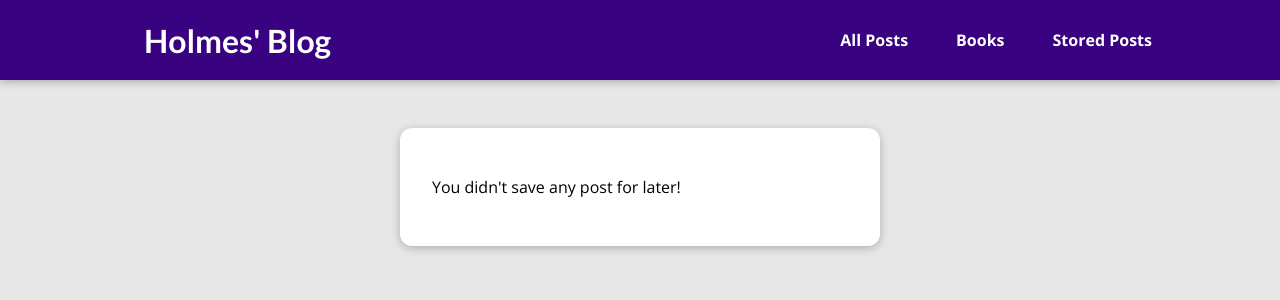
After one commit to omar-aljalam/django-blog, a Django app: page /read-later in a window 1280 px wide. The commit adds this page. Shown: the top 300 px of the page. Run offline with Django 5.2, Linux system fonts and the light colour scheme.

Commit message:
Sessions & Read Later List

```diff
--- /dev/null
+++ b/blog/static/blog/stored-posts.css
@@ -0,0 +1,35 @@
+
+#stored-posts {
+  margin: 8rem auto 3rem auto;
+  padding: 2rem;
+  border-radius: 12px;
+  box-shadow: 0 2px 8px rgba(0, 0, 0, 0.25);
+  background-color: white;
+  width: 90%;
+  max-width: 30rem;
+}
+
+#stored-posts ul {
+  list-style: none;
+  margin: 0;
+  padding: 0;
+}
+
+#stored-posts li {
+  margin: 1rem 0;
+}
+
+#stored-posts a {
+  display: block;
+  padding: 1rem;
+  width: 100%;
+  text-decoration: none;
+  border: 1px solid #ccc;
+  color: #1b1b1b;
+  font-weight: bold;
+}
+
+#stored-posts a:hover,
+#stored-posts a:active {
+  background-color: #ccc;
+}
--- /dev/null
+++ b/blog/templates/blog/stored-posts.html
@@ -0,0 +1,25 @@
+{% extends "base.html" %}
+{% load static %}
+
+{% block title %}
+    My Stored Posts
+{% endblock title %}
+
+{% block css_files %}
+    <link rel="stylesheet" href="{% static "blog/stored-posts.css" %}">
+{% endblock css_files %}
+
+{% block content %}
+    <section id="stored-posts">
+        {% if not has_posts %}
+        <p>You didn't save any post for later!</p>
+        {% endif %}
+        <ul>
+            {% for post in posts  %}
+                <li>
+                    <a href="{% url "post-detail-page" post.slug %}">{{ post.title }}</a>
+                </li>
+            {% endfor %}
+        </ul>
+    </section>
+{% endblock content %}
--- a/blog/urls.py
+++ b/blog/urls.py
@@ -4,5 +4,6 @@ from . import views
 urlpatterns = [
     path("", views.IndexView.as_view(), name="index-page"),
     path("posts", views.PostsView.as_view(), name="posts-page"),
-    path("posts/<slug:slug>", views.PostDetailView.as_view(), name="post-detail-page")
+    path("posts/<slug:slug>", views.PostDetailView.as_view(), name="post-detail-page"),
+    path("read-later", views.ReadLaterView.as_view(), name="read-later")
 ]
--- a/blog/views.py
+++ b/blog/views.py
@@ -26,13 +26,21 @@ class PostsView(ListView):
     ordering = ["-date"]
 
 class PostDetailView(View):
+    def is_stored_posts(self, request, post_id):
+        stored_posts =  request.session.get("stored-posts")
+        if stored_posts is not None:
+            is_saved_for_later = post_id in stored_posts
+        else:
+            is_saved_for_later = False
+        return is_saved_for_later
     def get(self, request, slug):
         post = Post.objects.get(slug=slug)
         context = {
             "post": post,
             "tags": post.tags.all(),
             "comment_form": CommentForm(),
-            "comments": post.comments.all().order_by("-id")
+            "comments": post.comments.all().order_by("-id"),
+            "saved_for_later": self.is_stored_posts(request, post.id)
         }
         return render(request, "blog/post-detail.html", context)
 
@@ -50,6 +58,36 @@ class PostDetailView(View):
             "post": post,
             "tags": post.tags.all(),
             "comment_form": comment_form,
-            "comments": post.comments.all().order_by("-id")
+            "comments": post.comments.all().order_by("-id"),
+            "saved_for_later": self.is_stored_posts(request, post.id)
         }
         return render(request, "blog/post-detail.html", context)
+
+class ReadLaterView(View):
+    def get(self, request):
+        stored_posts =  request.session.get("stored-posts")
+        context = {}
+        if stored_posts is None or len(stored_posts)==0:
+            context["posts"] = []
+            context["has_posts"] = False
+        else:
+            posts = Post.objects.filter(id__in=stored_posts)
+            context["posts"] = posts
+            context["has_posts"] = True
+
+        return render(request, "blog/stored-posts.html", context)
+
+    def post(self, request):
+        stored_posts =  request.session.get("stored-posts")
+
+        if stored_posts is None:
+            stored_posts = []
+        post_id = int(request.POST["post_id"])
+
+        if  post_id not in stored_posts:
+            stored_posts.append(post_id)
+        else:
+            stored_posts.remove(post_id)
+
+        request.session["stored-posts"] = stored_posts
+        return HttpResponseRedirect("/")
--- a/static/style.css
+++ b/static/style.css
@@ -41,7 +41,7 @@ h3 {
   text-decoration: none;
   color: white;
   font-weight: bold;
-  margin-left: 1.5rem;
+  margin-left: 1rem;
 }
 
 #main-navigation a:hover,
--- a/templates/base.html
+++ b/templates/base.html
@@ -16,6 +16,7 @@
         <nav>
             <a href="{% url "posts-page" %}">All Posts</a>
             <a href="{% url "books-index-page" %}">Books</a>
+            <a href="{% url "read-later" %}">Stored Posts</a>
         </nav>
     </header>
     {% block content %}{% endblock content %}
```
Also changed, not shown: blog/static/blog/post-detail.css (+19 -0 lines), blog/templates/blog/post-detail.html (+12 -0 lines), db.sqlite3.
